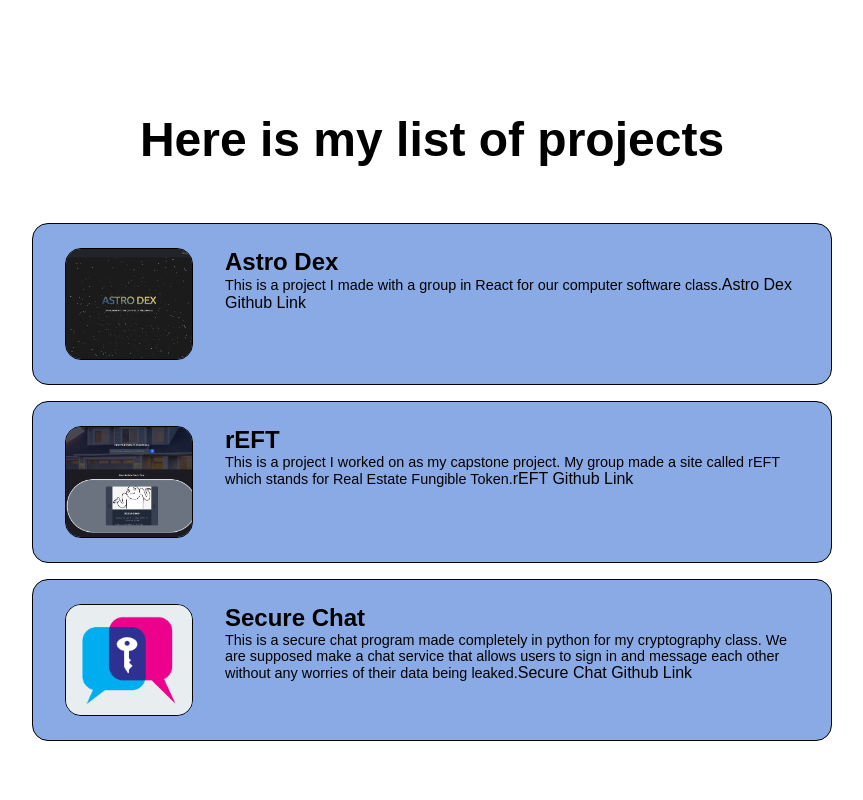
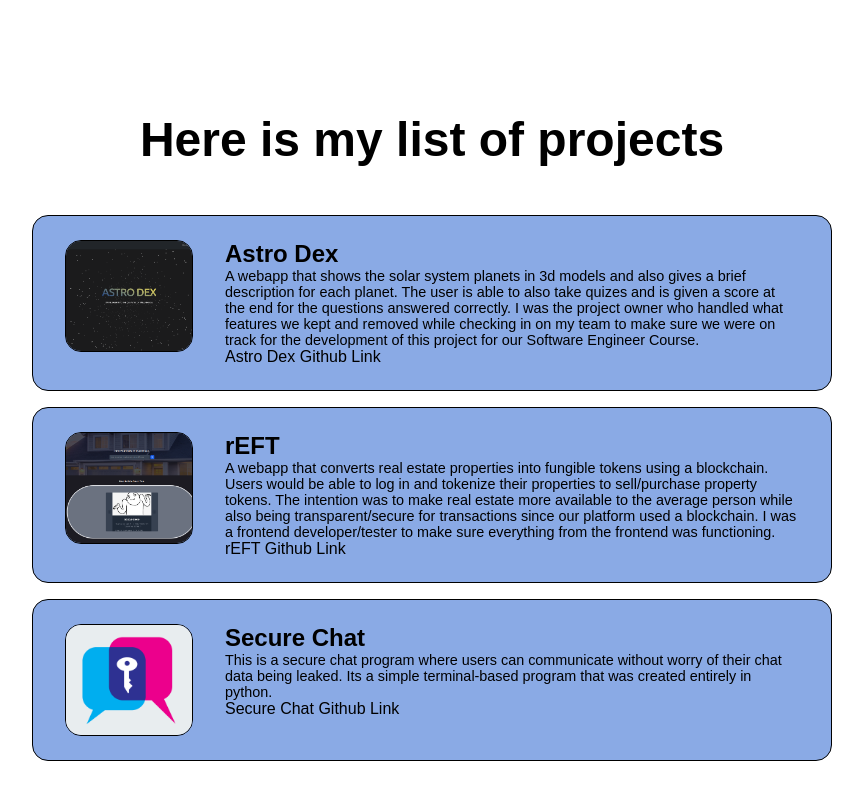
Before and after one commit to AGmod/Portfolio, a React (Create React App) app in the folder portfolio/: page / in a window 1280 px wide. Shown: the part 2186-2986 px from the top of the page, without its empty margins (208-1071 px from the left). Built offline with nearby package versions, Linux system fonts and the light colour scheme.

Commit message:
Changed the descriptions for the projects and also modified the some spacing so it fits the screen.

```diff
--- a/portfolio/src/components/Footer/footer.css
+++ b/portfolio/src/components/Footer/footer.css
@@ -1,4 +1,5 @@
 .footer {
+
     width: 100vw;
     height: 4rem;
     background: #8AAAE5;
--- a/portfolio/src/components/Navbar/navbar.jsx
+++ b/portfolio/src/components/Navbar/navbar.jsx
@@ -9,8 +9,8 @@ const Navbar = () => {
             <Link activeClass='active' to='home' smooth={true} spy={true} offset={-100} className='menuItem'>Home</Link>
             <Link activeClass='active' to='about' smooth={true} spy={true} offset={-80} className='menuItem'>About</Link>
             <Link activeClass='active' to='skills' smooth={true} spy={true} offset={-100} className='menuItem'>Skills</Link>
-            <Link activeClass='active' to='projects' smooth={true} spy={true} offset={-100} className='menuItem'>Projects</Link>
-            <Link activeClass='active' to='contact' smooth={true} spy={true} offset={-80} className='menuItem'>Contact</Link>
+            <Link activeClass='active' to='projects' smooth={true} spy={true} offset={-80} className='menuItem'>Projects</Link>
+            <Link activeClass='active' to='contact' smooth={true} spy={true} offset={-5} className='menuItem'>Contact</Link>
         </div>
     </nav>
   )
--- a/portfolio/src/components/Projects/projects.css
+++ b/portfolio/src/components/Projects/projects.css
@@ -13,7 +13,7 @@
     font-size: 3rem;
     font-weight: 600;
     padding-top: 3rem;
-    margin-bottom: 1rem;
+    margin-bottom: 0.5rem;
 }
 
 .projectsList {
--- a/portfolio/src/components/Projects/projects.jsx
+++ b/portfolio/src/components/Projects/projects.jsx
@@ -13,7 +13,9 @@ const Projects = () => {
                 <img src={AstroDex} alt='AstroDex' className='projectsItemImg' />
                     <div className='projectsDesc'>
                         <h2>Astro Dex</h2>
-                        <p>This is a project I made with a group in React for our computer software class.
+                        <p>A webapp that shows the solar system planets in 3d models and also gives a brief description for each planet.
+                            The user is able to also take quizes and is given a score at the end for the questions answered correctly.
+                            I was the project owner who handled what features we kept and removed while checking in on my team to make sure we were on track for the development of this project for our Software Engineer Course. <br/>
                             <a href='https://github.com/Michael-Scrumlord/Astro-Dex' className='hyperLink'>Astro Dex Github Link</a>
                         </p>
                     </div>
@@ -22,7 +24,11 @@ const Projects = () => {
                 <img src={reft} alt='reft' className='projectsItemImg' />
                     <div className='projectsDesc'>
                         <h2>rEFT</h2>
-                        <p>This is a project I worked on as my capstone project. My group made a site called rEFT which stands for Real Estate Fungible Token.
+                        <p>A webapp that converts real estate properties into fungible tokens using a blockchain.
+                            Users would be able to log in and tokenize their properties to sell/purchase property tokens.
+                            The intention was to make real estate more available to the average person while also being transparent/secure for transactions since our platform used a blockchain.
+                            I was a frontend developer/tester to make sure everything from the frontend was functioning.
+                             <br/>
                             <a href='https://github.com/reft-natan-m/reft' className='hyperLink'>rEFT Github Link</a>
                         </p>
                     </div>
@@ -31,7 +37,9 @@ const Projects = () => {
                 <img src={secure} alt='secure' className='projectsItemImg' />
                     <div className='projectsDesc'>
                         <h2>Secure Chat</h2>
-                        <p>This is a secure chat program made completely in python for my cryptography class. We are supposed make a chat service that allows users to sign in and message each other without any worries of their data being leaked.
+                        <p>This is a secure chat program where users can communicate without worry of their chat data being leaked.
+                            Its a simple terminal-based program that was created entirely in python.
+                             <br/>
                             <a href='https://github.com/kolemor/CPSC352-Secure_Chat' className='hyperLink'>Secure Chat Github Link</a>
                         </p>
                     </div>
```
